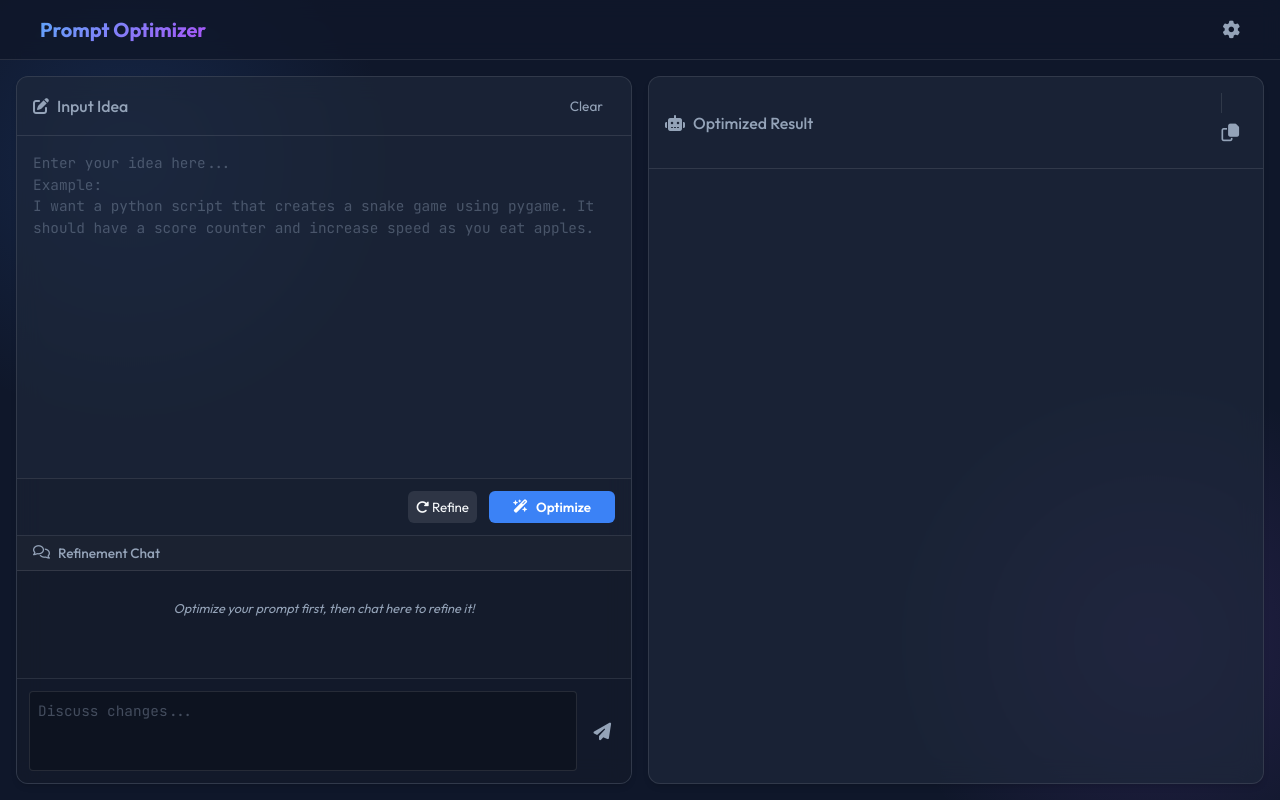
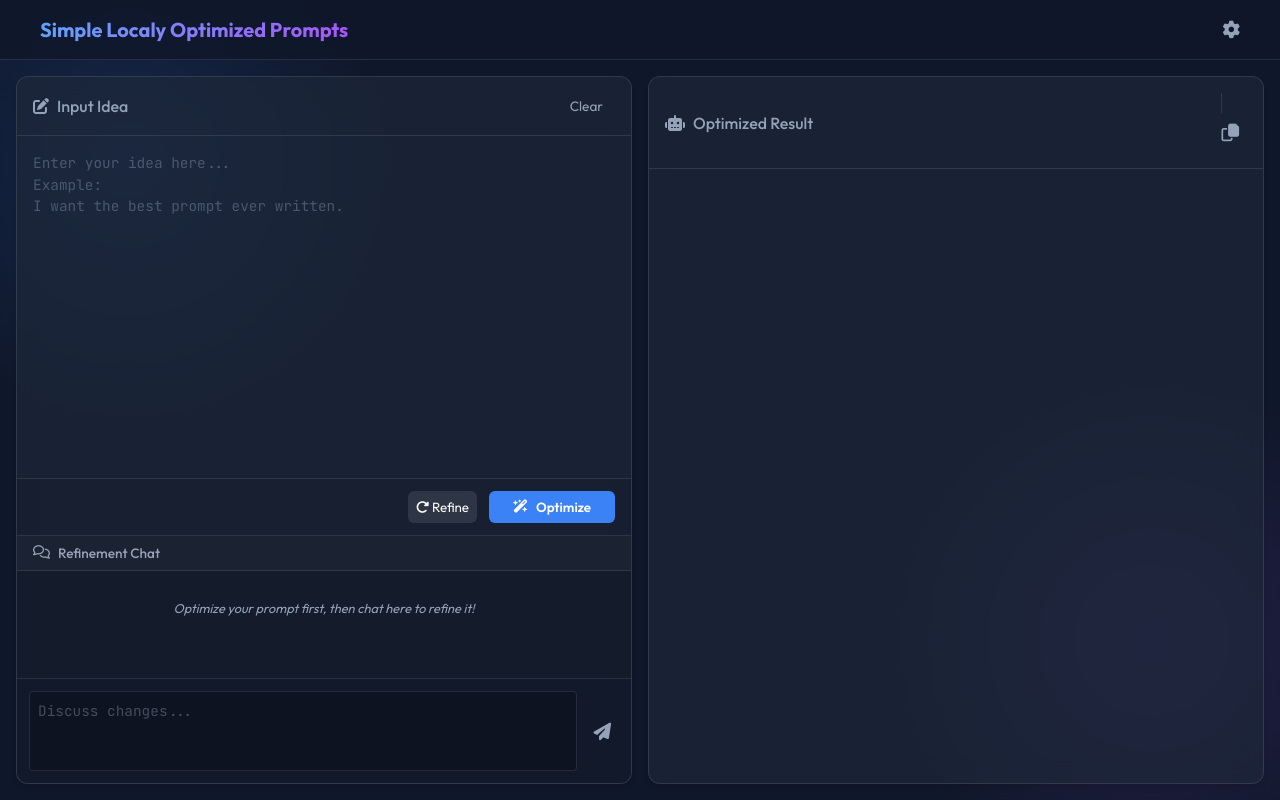
Before and after one commit to Windsage63/Simple-Locally-Optimized-Prompts, a plain HTML site: page index.html in a window 1280 px wide. Drawn offline with nearby package versions, Linux system fonts and the light colour scheme.

Commit message:
changed name

```diff
--- a/index.html
+++ b/index.html
@@ -3,7 +3,7 @@
 <head>
     <meta charset="UTF-8">
     <meta name="viewport" content="width=device-width, initial-scale=1.0">
-    <title>Prompt Optimizer</title>
+    <title>Simple Localy Optimized Prompts</title>
     <link rel="preconnect" href="https://fonts.googleapis.com">
     <link rel="preconnect" href="https://fonts.gstatic.com" crossorigin>
     <link href="https://fonts.googleapis.com/css2?family=Outfit:wght@300;400;500;600;700&family=JetBrains+Mono:wght@400;500&display=swap" rel="stylesheet">
@@ -16,7 +16,7 @@
         <header class="glass-header">
             <div class="logo">
                 <i class="fa-solid fa-sparkles gradient-text"></i>
-                <span class="gradient-text">Prompt Optimizer</span>
+                <span class="gradient-text">Simple Localy Optimized Prompts</span>
             </div>
             <div class="header-controls">
                 <button id="settings-btn" class="icon-btn" title="Settings">
@@ -40,7 +40,7 @@
                 <div class="editor-container input-area">
                     <textarea id="prompt-input" placeholder="Enter your idea here...
 Example:
-I want a python script that creates a snake game using pygame. It should have a score counter and increase speed as you eat apples." spellcheck="false"></textarea>
+I want the best prompt ever written." spellcheck="false"></textarea>
                 </div>
 
                 <!-- Middle: Action Bar -->
--- a/js/api.js
+++ b/js/api.js
@@ -119,7 +119,7 @@ Instructions:
 
     async refinePrompt(originalPrompt, currentResult, chatHistory) {
         const systemPrompt = `You are an expert Prompt Engineer.
-Your task is to REFINE an existing optimized prompt based on the user's feedback in the chat history.
+Your task is to incrementally REFINE the Current Optimized Prompt based on the user's feedback in the chat history.
 
 Original User Idea:
 "${originalPrompt}"
```
Also changed, not shown: 1 other file.
